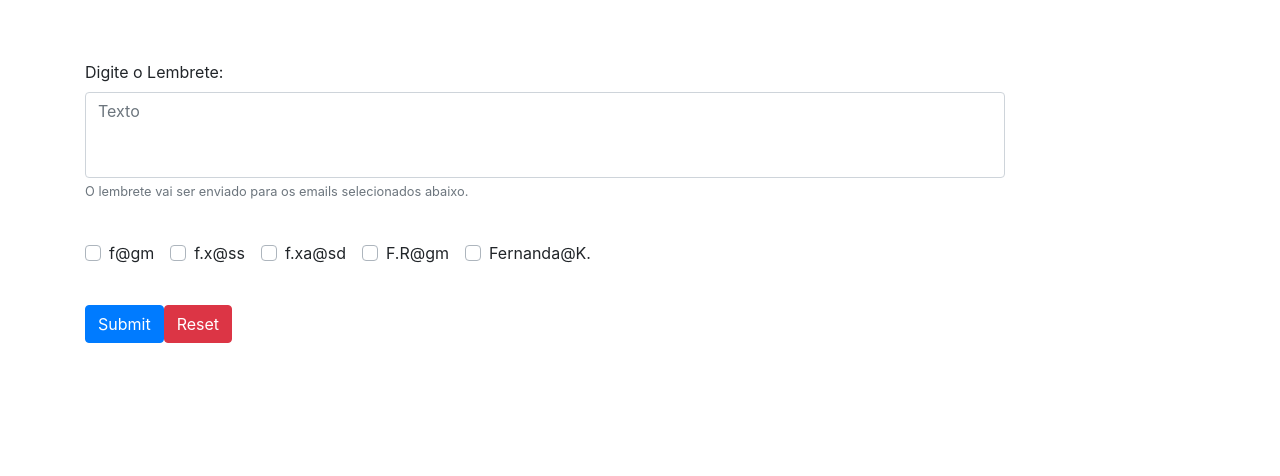
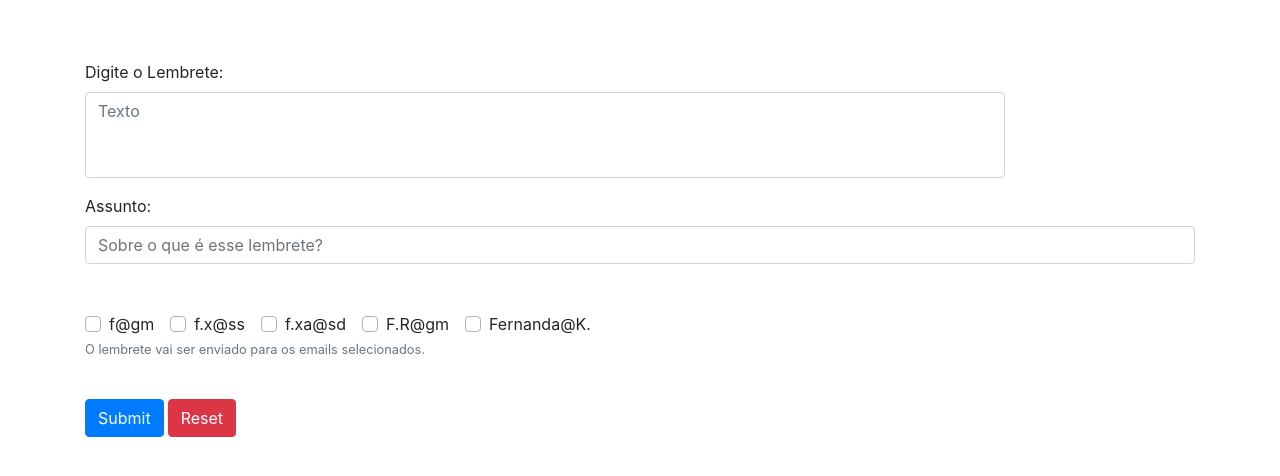
Before and after one commit to felipecps/vue-project, a Vue app: page /emailalert in a window 1280 px wide. Shown: the top 476 px of the page. Built offline with nearby package versions, Linux system fonts and the light colour scheme.

Commit message:
Funcionando localmente: Adicionando assunto

```diff
--- a/src/components/EmailAlert.vue
+++ b/src/components/EmailAlert.vue
@@ -1,16 +1,12 @@
 <template>
    <div class="container">
       <b-form @submit="onSubmit" @reset="onReset" >
-         <b-form-group
-            id="input-group-1"
-            label="Digite o Lembrete:"
-            label-for="textarea"
-            description="O lembrete vai ser enviado para os emails selecionados abaixo."
-            >
+         <b-form-group id="input-group-1" label="Digite o Lembrete:" label-for="input-texto">
+
             <b-row>
                <b-col sm="10">
                   <b-form-textarea
-                     id="textarea"
+                     id="input-texto"
                      placeholder="Texto"
                      rows="3"
                      v-model="form.text"
@@ -19,8 +15,17 @@
                </b-col>
             </b-row>
          </b-form-group>
-         <br>
-         <b-form-group id="input-group-4">
+
+         <b-form-group class="mt-3" id="input-group-assunto" label="Assunto:" label-for="input-assunto">
+            <b-form-input
+               id="input-assunto"
+               v-model="form.subject"
+               placeholder="Sobre o que é esse lembrete?"
+            ></b-form-input>
+         </b-form-group>
+
+
+         <b-form-group class="mt-5" id="input-group-4" description="O lembrete vai ser enviado para os emails selecionados.">
             <b-form-checkbox-group v-model="form.checked" id="checkboxes-4">
                <b-form-checkbox value="felipePessoal">f@gm</b-form-checkbox>
                <b-form-checkbox value="felipeTrabalhoSs">f.x@ss</b-form-checkbox>
@@ -29,8 +34,9 @@
                <b-form-checkbox value="fernandaTrabalho">Fernanda@K.</b-form-checkbox>
             </b-form-checkbox-group>
          </b-form-group>
+
          <br>
-         <b-button type="submit" variant="primary">Submit</b-button>
+         <b-button class = "mr-1" type="submit" variant="primary">Submit</b-button>
          <b-button type="reset" variant="danger">Reset</b-button>
       </b-form>
    </div>
@@ -46,6 +52,7 @@ export default {
     return {
         form: {
             text: '',
+            subject: '',
             checked: [],
         },
     };
@@ -55,7 +62,7 @@ export default {
         evt.preventDefault()
         //alert(JSON.stringify(this.form))
         const listOfChecked = this.form.checked.toString()
-        //alert(listOfChecked)
+        //alert(this.form.subject)
         const path = 'http://localhost:5000/envia_email'
         axios.post(
             path,
@@ -63,10 +70,12 @@ export default {
             {
                 params: {
                     text: this.form.text,
+                    subject: this.form.subject,
                     checked: listOfChecked
                 }
             })
         .then((res) => {
+         this.resetAllFields()
           console.log(res.data)
           this.msg = res.data;
         })
@@ -75,11 +84,14 @@ export default {
           console.error(error);
         })
     },
-    onReset(evt) {
-        evt.preventDefault()
-        // Reset our form values
+    resetAllFields(){
         this.form.text = ''
         this.form.checked = []
+        this.form.subject = ''
+    },
+    onReset(evt) {
+       evt.preventDefault()
+       this.resetAllFields()
       }
   },
   created() {
```
